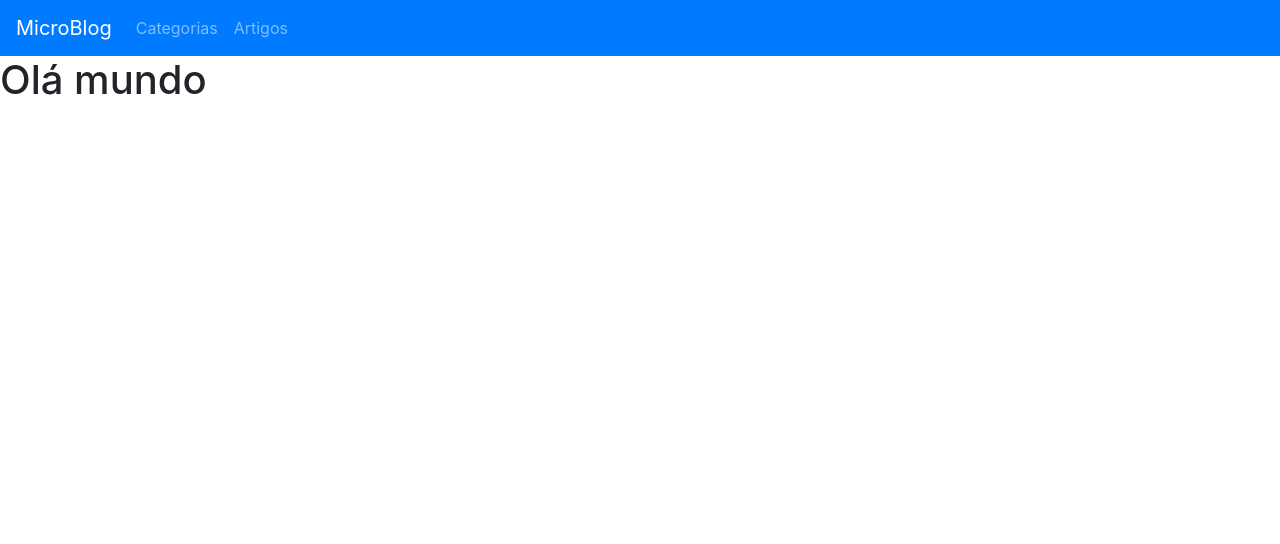
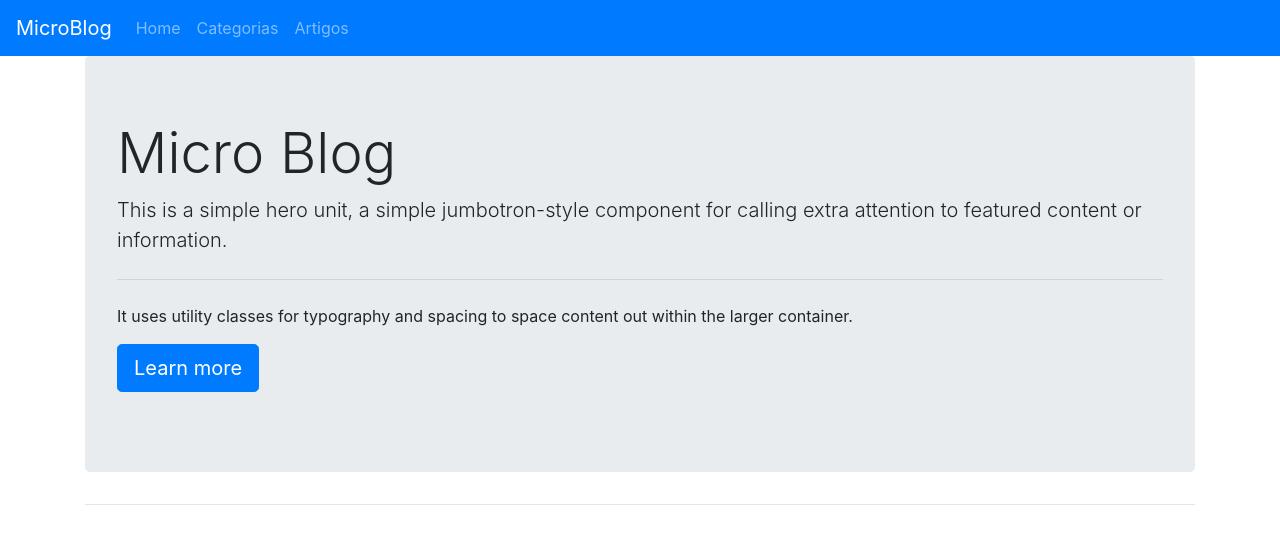
Before and after one commit to AndreTeixeirax8/MicroBlog, a Node server app: page / in a window 1280 px wide. Shown: the top 544 px of the page. Run offline with Node 20, Linux system fonts and the light colour scheme; data that the repository does not hold is empty; some libraries are stand-ins or nearby versions.

Commit message:
Adicionado pagina home com titulos dos artigos

```diff
--- a/index.js
+++ b/index.js
@@ -35,7 +35,11 @@ connection
 
 
 app.get("/",(req,res)=>{
-    res.render("index");
+    Article.findAll().then(articles =>{
+        //Pesquisa os artighos para home
+        res.render("index",{articles:articles});
+    });
+
 });
 
 /*Aqui diz para aplicação onde estão as rotas do CategoriesController
--- a/views/admin/articles/index.ejs
+++ b/views/admin/articles/index.ejs
@@ -18,6 +18,7 @@
         </thead>
         <tbody>
             <% articles.forEach(article =>{ %>
+                <tr>
                 <td><%= article.id %></td>
                 <td><%= article.title %></td>
                 <td><%= article.slug %></td>
@@ -29,6 +30,7 @@
                         <button class="btn btn-danger">Deletar</button>
                    </form>
                 </td>
+            </tr>
             <%});%>
         </tbody>
     </table>
--- a/views/index.ejs
+++ b/views/index.ejs
@@ -1,6 +1,32 @@
 <%-include('partials/header.ejs') %>
-<%-include('partials/navbar.ejs') %>
+<%-include('partials/homenavbar.ejs') %>
 <body>
-    <h1>Olá mundo</h1>
+        <div class="container">
+
+            <div class="jumbotron">
+                <h1 class="display-4">Micro Blog</h1>
+                <p class="lead">This is a simple hero unit, a simple jumbotron-style component for calling extra attention to featured content or information.</p>
+                <hr class="my-4">
+                <p>It uses utility classes for typography and spacing to space content out within the larger container.</p>
+                <p class="lead">
+                  <a class="btn btn-primary btn-lg" href="#" role="button">Learn more</a>
+                </p>
+              </div>
+
+            <hr>
+            <% articles.forEach(article =>{ %>
+                <div class="card">
+                    <div class="card-header">
+                        <h2><%= article.title%></h2>
+                    </div>
+                    <div class="card-body">
+                        <a href="#" class="btn btn-success">Ler Artigo</a>
+                    </div>
+
+                </div>
+                <br>
+            <%});%>
+        </div>
+
 </body>
 <%-include('partials/footer.ejs') %>
--- /dev/null
+++ b/views/partials/homenavbar.ejs
@@ -0,0 +1,18 @@
+<nav class="navbar navbar-expand-lg navbar-dark bg-primary">
+    <a class="navbar-brand" href="/">
+        MicroBlog
+    </a>
+
+    <ul class="navbar-nav mr-auto">
+        <li class="nav-item">
+            <a  class="nav-link" href="/">Home</a>
+        </li>
+        <li class="nav-item">
+            <a  class="nav-link" href="/admin/categories">Categorias</a>
+        </li>
+        <li>
+            <a  class="nav-link" href="/admin/articles">Artigos</a>
+        </li>
+    </ul>
+
+</nav>
```
